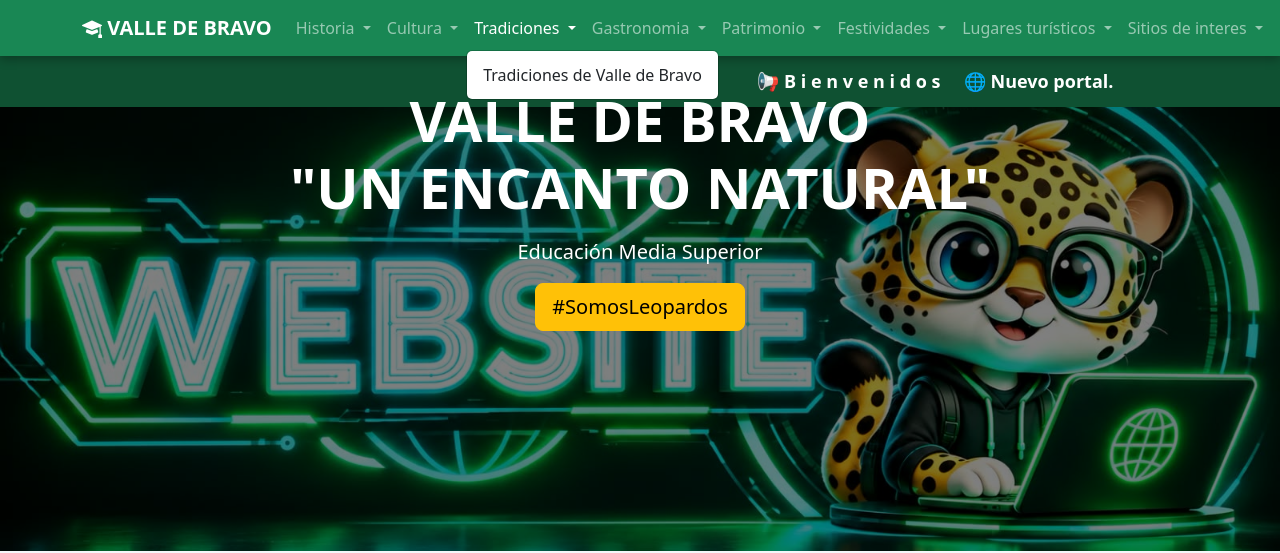
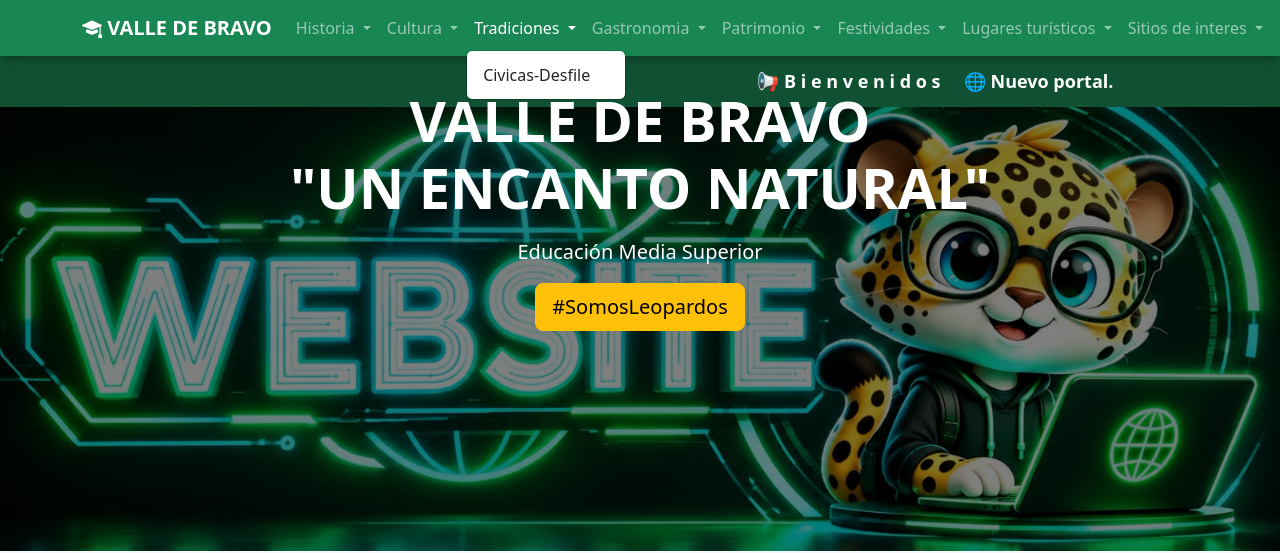
Before and after one commit to josealexanderavila123-coder/WEBSITE-CECyMAGIC, a plain HTML site: page index.html in a window 1280 px wide. Both pictures are taken after a click on the button "Tradiciones". Shown: the top 553 px of the page. Drawn offline with nearby package versions, Linux system fonts and the light colour scheme.

Commit message:
Update index.html

```diff
--- a/index.html
+++ b/index.html
@@ -162,7 +162,7 @@ color:white;
             <ul class="dropdown-menu">
                 <li>
                     <a class="dropdown-item" href="#">
-                        Tradiciones de Valle de Bravo
+                        Civicas-Desfile
                     </a>
                 </li>
             </ul>
```
